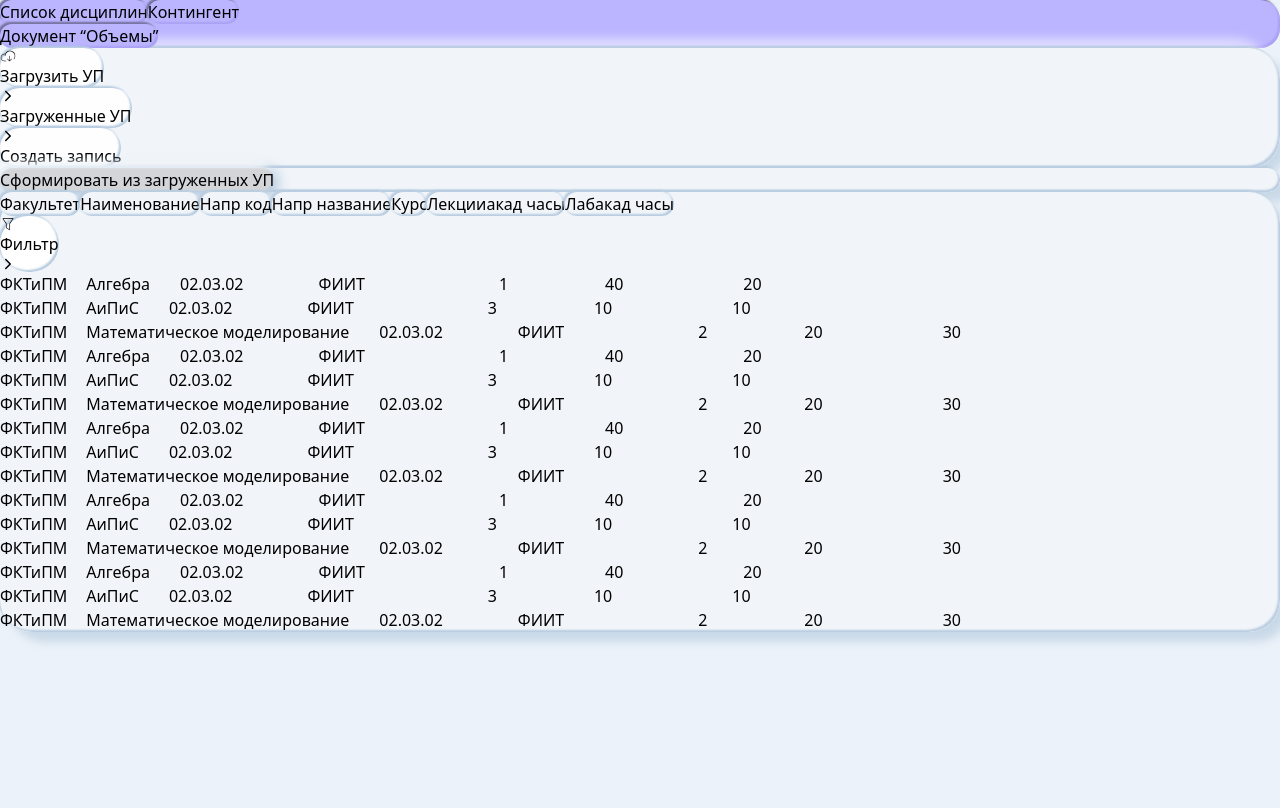
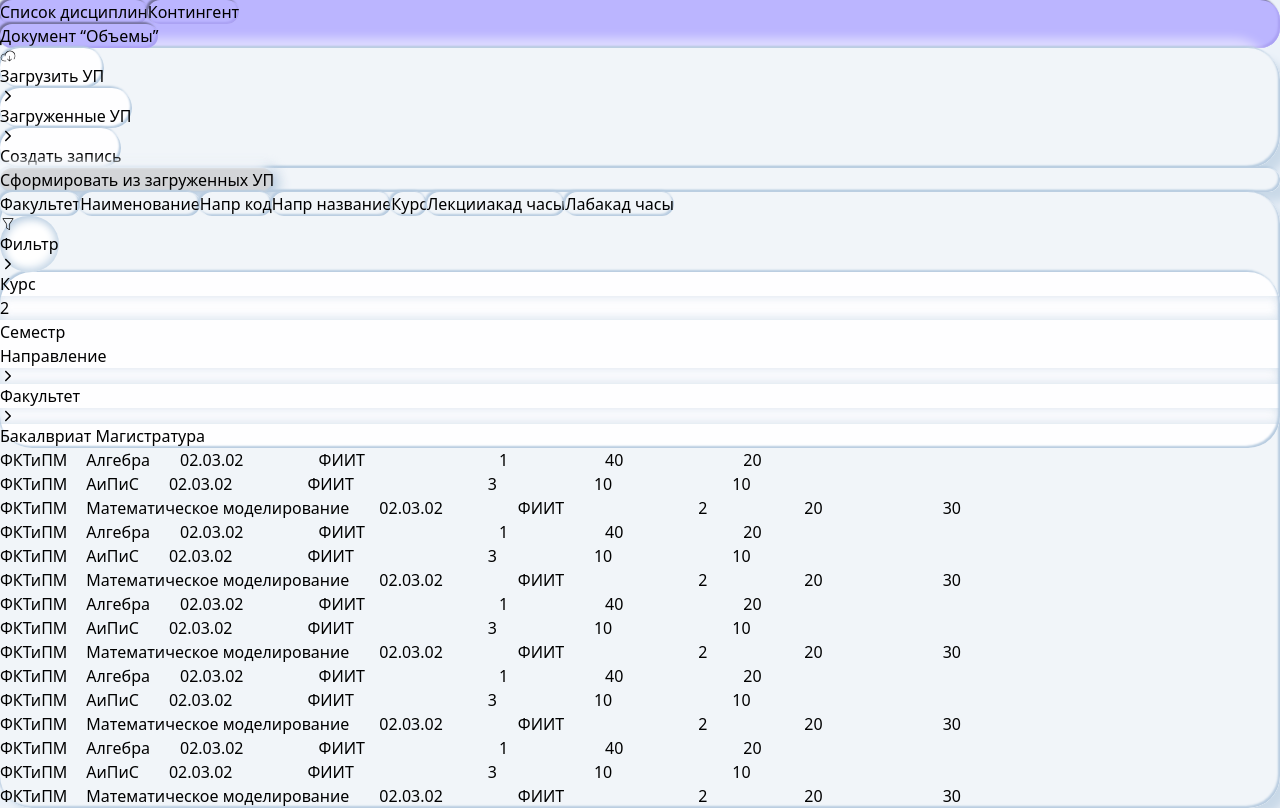
Before and after one commit to EronMG/universtity, a React (Vite) app in the folder uni/: page /list in a window 1280 px wide. Both pictures are taken after a click on the button "Фильтр". Built offline with nearby package versions, Linux system fonts and the light colour scheme.

Commit message:
feat:add filter

```diff
--- a/uni/src/components/ListMain.jsx
+++ b/uni/src/components/ListMain.jsx
@@ -4,9 +4,43 @@ import { IoIosArrowForward } from "react-icons/io";
 import { useList } from "../context/ListContext";
 import { TfiTrash } from "react-icons/tfi";
 import { FaPencil } from "react-icons/fa6";
+import styles from "../styles";
 
 const ListMain = () => {
-  const { handleActiveMain, activeMain, handleDelete, lessons } = useList();
+  const {
+    handleActiveMain,
+    activeMain,
+    handleDelete,
+    lessons,
+    handleFilter,
+    handleCourse,
+    course,
+    filter,
+    arrcourse,
+  } = useList();
+
+  const arrFilter = [
+    {
+      id: "1",
+      name: "Курс",
+      title: "2",
+    },
+    {
+      id: "2",
+      name: "Семестр",
+      title: "",
+    },
+    {
+      id: "3",
+      name: "Направление",
+      title: <IoIosArrowForward className="text-primary text-[30px]" />,
+    },
+    {
+      id: "4",
+      name: "Факультет",
+      title: <IoIosArrowForward className="text-primary text-[30px]" />,
+    },
+  ];
 
   const buttons = [
     {
@@ -89,10 +123,64 @@ const ListMain = () => {
               </button>
             ))}
           </div>
-          <button className="white  h-[41px] justify-center w-[158px] text-primary text-[16px] font-nuni font-[700] flex items-center  gap-[11px]">
-            <CiFilter className="text-[22px]" /> Фильтр{" "}
-            <IoIosArrowForward className="text-[22px] rotate-90" />
-          </button>
+          <div className="relative" style={{ position: "relative" }}>
+            <button
+              onClick={handleFilter}
+              className={`${
+                filter === true
+                  ? "filterm w-[270px] gap-[25px]"
+                  : "white w-[158px] gap-[11px]"
+              }  h-[41px] justify-center  text-primary text-[16px] font-nuni font-[700] flex items-center z-20 active:scale-95 duration-300`}
+              style={{ position: "relative" }}
+            >
+              <CiFilter className="text-[22px]" /> Фильтр{" "}
+              <IoIosArrowForward className="text-[22px] rotate-90" />
+            </button>
+            {filter && (
+              <div className="z-10 shadowWhite absolute -left-[0px] px-[12px] pt-[40px] pb-[20px] w-[270px] -top-[0px]">
+                <div className="flex-col flex">
+                  {arrFilter.map((item) => (
+                    <div
+                      key={item.id}
+                      className="flex justify-between items-center border-b-[3px] py-[7px] gap-[15px]"
+                    >
+                      <span
+                        className={`text-[#74719E] text-[16px] font-nuni font-[700]`}
+                      >
+                        {item.name}
+                      </span>
+                      <div
+                        onClick={item.id === "1" ? handleCourse : ""}
+                        className={`fil rounded-[10px] w-[102.2px] flex justify-center items-center h-[30.9px] text-[#74719E] text-[16px] font-nuni font-[700] ${
+                          course === true && item.id === "1" ? "pur" : ""
+                        } cursor-pointer`}
+                      >
+                        {item.title}
+                      </div>
+                      {course && item.id === "1" ? (
+                        <div className="shadowThird absolute px-[8px] py-[18.5px] w-[289px] -left-[300px] top-[100px]">
+                          {arrcourse.map((item) => (
+                            <div
+                              key={item.id}
+                              className={`${styles.text} flex gap-5 items-center bg-white border-2 w-full justify-center h-[57px]`}
+                            >
+                              {item.date}
+                              <FaPencil className="text-[20px] text-textSecond cursor-pointer" />
+                            </div>
+                          ))}
+                        </div>
+                      ) : (
+                        ""
+                      )}
+                    </div>
+                  ))}
+                  <span className="text-[#74719E] text-[16px] font-nuni font-[700] max-w-[120px]">
+                    Бакалвриат Магистратура
+                  </span>
+                </div>
+              </div>
+            )}
+          </div>
         </div>
         <div className="h-[90%] overflow-scroll">
           {lessons.length === 0 ? (
--- a/uni/src/context/ListContext.jsx
+++ b/uni/src/context/ListContext.jsx
@@ -7,6 +7,22 @@ const ListContext = createContext();
 const ListProvider = ({ children }) => {
   const [zap, setZap] = useState(false);
   const [up, setUp] = useState(false);
+  const [filter, setFilter] = useState(false);
+  const [course, setCourse] = useState(false);
+  const [arrcourse, setArrcourse] = useState([
+    {
+      id: "1",
+      date: "01.02.03",
+    },
+    {
+      id: "2",
+      date: "04.05.13",
+    },
+    {
+      id: "3",
+      date: "02.04.05",
+    },
+  ]);
   const [activeMain, setActiveMain] = useState({});
   const [lessons, setLessons] = useState([
     {
@@ -197,6 +213,14 @@ const ListProvider = ({ children }) => {
   };
 
   //! DELETE
+
+  // ? FILTER
+
+  const handleFilter = useCallback(() => setFilter((prev) => !prev), []);
+  const handleCourse = useCallback(() => setCourse((prev) => !prev), []);
+
+  // ? FILTER
+
   return (
     <ListContext.Provider
       value={{
@@ -208,6 +232,11 @@ const ListProvider = ({ children }) => {
         activeMain,
         handleDelete,
         lessons,
+        handleFilter,
+        handleCourse,
+        course,
+        filter,
+        arrcourse,
       }}
     >
       {children}
--- a/uni/src/index.css
+++ b/uni/src/index.css
@@ -1,7 +1,9 @@
 @tailwind base;
 @tailwind components;
 @tailwind utilities;
+
 @import url('https://fonts.googleapis.com/css2?family=Nunito:wght@200;300;400;500;600;700;800;900&display=swap');
+
 :root {
 background: #ECF2F9;
 }
@@ -104,3 +106,20 @@ box-shadow: 5px 5px 13px 0px rgba(217, 220, 220, 0.90) inset, -5px -5px 10px 0px
 background: #F1F5F9;
 box-shadow: 1.5px 1.5px 3px 0px #B8CCE0, -1px -1px 3px 0px #FFF;
 }
+
+.fil{
+    fill: #ECF2F9;
+box-shadow: -3px -3px 10px 0px rgba(184, 204, 224, 0.40) inset, 3px 3px 10px 0px rgba(184, 204, 224, 0.26) inset;
+}
+
+
+.filterm{
+    border-radius: 32px;
+background: #FFF;
+box-shadow: 3px 3px 10px 0px #B8CCE0 inset, -3px -3px 10px 0px #C9D9E8 inset;
+}
+.pur{
+    border-radius: 10px;
+background: #ECF2F9;
+box-shadow: -3px -3px 10px 0px rgba(168, 163, 230, 0.90) inset, 3px 3px 10px 0px #A9A0F3 inset;
+}
```
